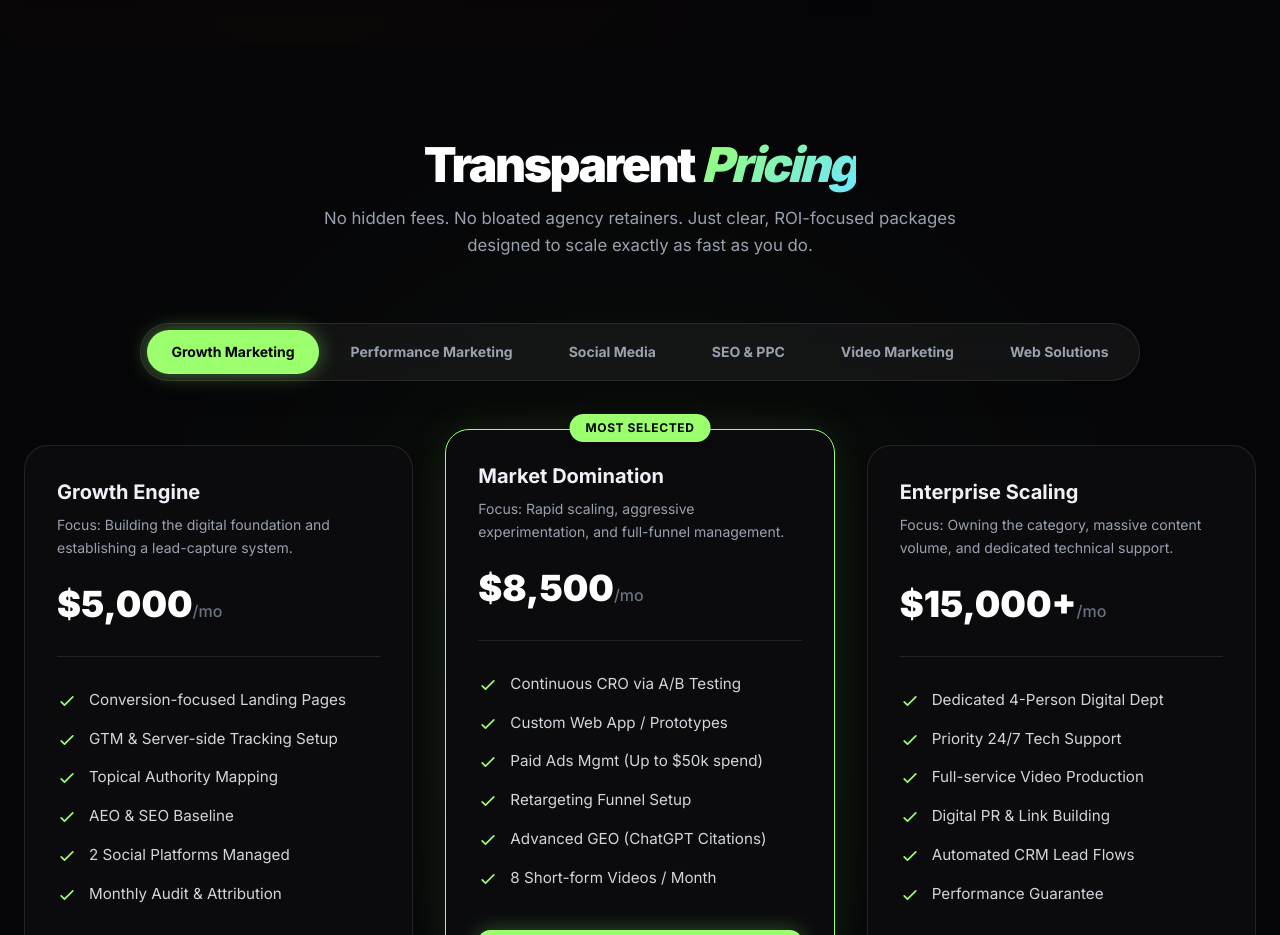
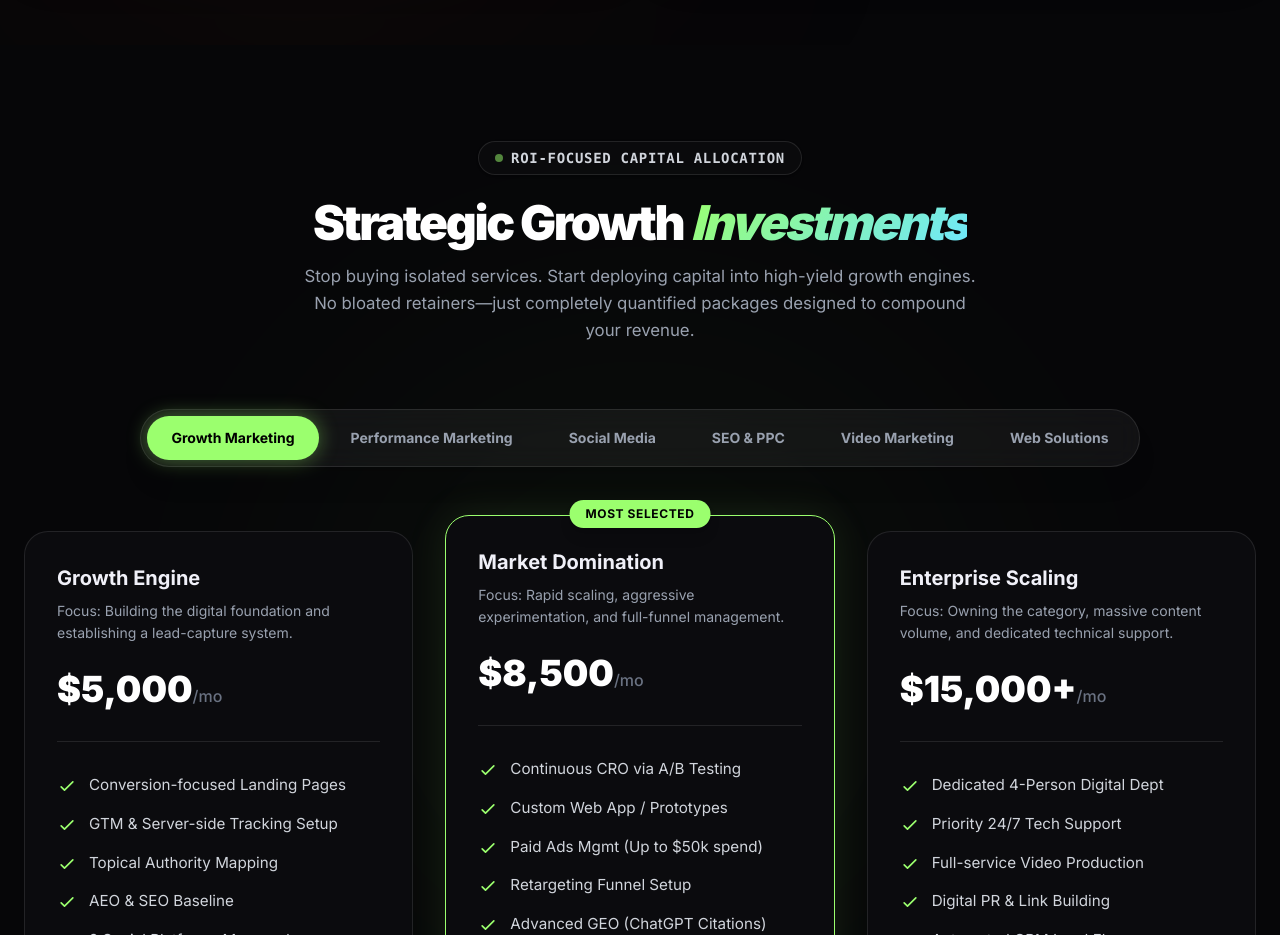
Before and after one commit to einfoengine/ablyart, a Next.js app: page / in a window 1280 px wide. Shown: the part 10700-11635 px from the top of the page. Built offline with nearby package versions, Linux system fonts and the light colour scheme.

Commit message:
Pricing section

```diff
--- a/src/components/PricingSection.tsx
+++ b/src/components/PricingSection.tsx
@@ -745,9 +745,10 @@ export default function PricingSection({ customPackages }: PricingSectionProps =
 
         {/* Header */}
         <SectionHeader
-          titleBase="Transparent"
-          titleHighlight="Pricing"
-          subtitle="No hidden fees. No bloated agency retainers. Just clear, ROI-focused packages designed to scale exactly as fast as you do."
+          badge="ROI-Focused Capital Allocation"
+          titleBase="Strategic Growth"
+          titleHighlight="Investments"
+          subtitle="Stop buying isolated services. Start deploying capital into high-yield growth engines. No bloated retainers—just completely quantified packages designed to compound your revenue."
           alignment="center"
         />
 
```
